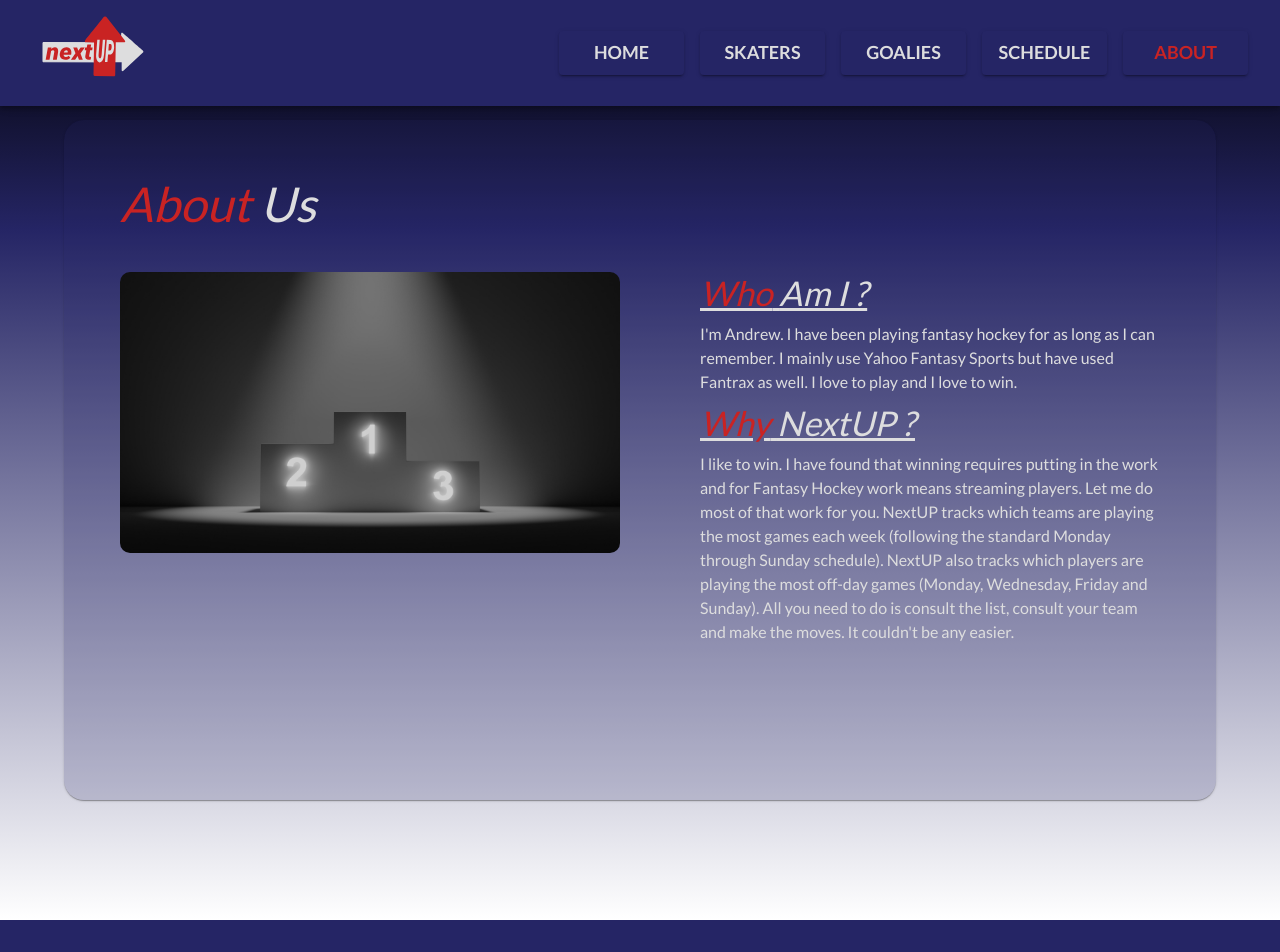
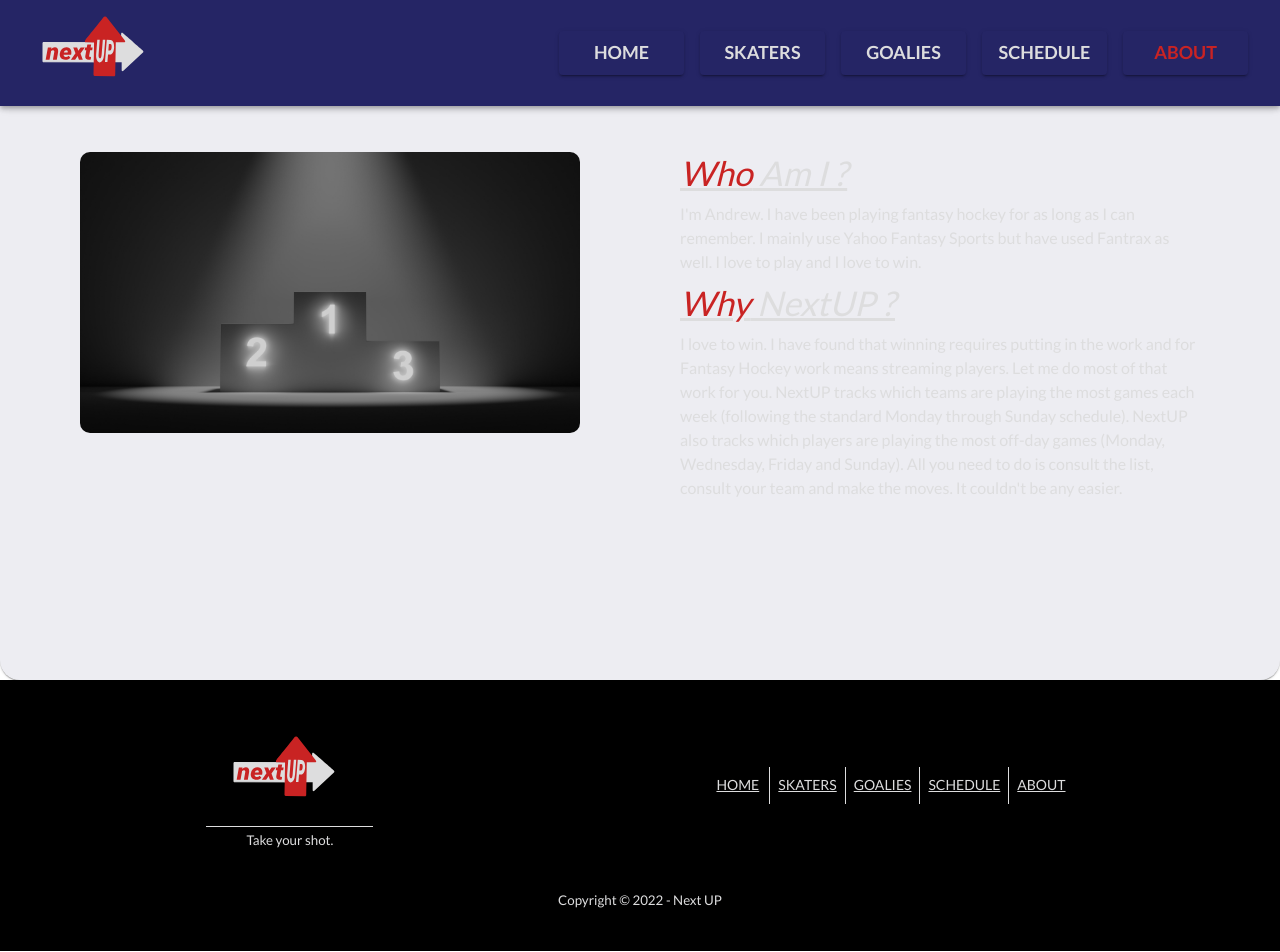
Before and after one commit to apreynolds1989/nextUP, a React (Create React App) app: page /about in a window 1280 px wide. Shown: the top 952 px of the page. Built offline with nearby package versions, Linux system fonts and the light colour scheme.

Commit message:
Updated styling

```diff
--- a/src/App.jsx
+++ b/src/App.jsx
@@ -1,6 +1,6 @@
 import React from 'react';
 import { ThemeProvider } from '@emotion/react';
-import { darkTheme } from './assets/theme';
+import { gtTheme } from './assets/theme';
 import { Landing } from './pages/Landing';
 import './index.css';
 import { CssBaseline, useMediaQuery } from '@mui/material';
@@ -16,7 +16,7 @@ export const App = () => {
     const isMobileSize = useMediaQuery('(max-width:600px)');
 
     return (
-        <ThemeProvider theme={darkTheme}>
+        <ThemeProvider theme={gtTheme}>
             <CssBaseline />
             <BrowserRouter>
                 <HeaderAppBar isMobileSize={isMobileSize} />
--- a/src/assets/theme.js
+++ b/src/assets/theme.js
@@ -9,11 +9,8 @@ export const palette = {
     gtBlue: '#252565',
 };
 
-export const darkTheme = createTheme({
+export const gtTheme = createTheme({
     palette: {
-        background: {
-            default: '#252565',
-        },
         primary: {
             main: '#252565',
         },
@@ -39,6 +36,15 @@ export const darkTheme = createTheme({
         h4: {
             textDecoration: 'underline',
             fontStyle: 'italic',
+        },
+    },
+});
+
+export const landingTheme = createTheme({
+    typography: {
+        fontFamily: ['lato', 'sans-serif'].join(','),
+        allVariants: {
+            color: palette.gtWhite,
         },
     },
     components: {
@@ -89,12 +95,18 @@ export const playersSx = {
     },
 };
 
-export const pagesOuterCard = {
+export const tableContainer = {
     borderRadius: 5,
-    margin: 'auto',
-    marginY: 15,
-    minWidth: '90%',
-    maxWidth: '500px',
+    margin: 0,
+    minWidth: '100vw',
     minHeight: '85vh',
-    backgroundColor: `${palette.gtBlue}30`,
+    backgroundColor: `${palette.gtBlue}15`,
 };
+
+export const bannerSX = {
+    minWidth: '100vw',
+    marginTop: 15,
+    marginBottom: 5,
+    marginX: 0,
+    paddingBottom: 5,
+};
--- /dev/null
+++ b/src/components/Banner.jsx
@@ -0,0 +1,24 @@
+import { Box, Typography } from '@mui/material';
+import { Container } from '@mui/system';
+import React from 'react';
+import { bannerSX } from '../assets/theme';
+import { palette } from '../assets/theme';
+
+export const Banner = ({ title }) => {
+    return (
+        <Container sx={bannerSX}>
+            <Box>
+                <Typography
+                    variant='h1'
+                    sx={{
+                        paddingX: 10,
+                        paddingTop: 5,
+                        color: palette.gtRed,
+                    }}
+                >
+                    {title}
+                </Typography>
+            </Box>
+        </Container>
+    );
+};
--- a/src/components/Footer.jsx
+++ b/src/components/Footer.jsx
@@ -3,6 +3,7 @@ import { Link, Outlet, useLocation } from 'react-router-dom';
 import Box from '@mui/material/Box';
 import Button from '@mui/material/Button';
 import { NextUpLogo } from './NextUpLogo';
+import { palette } from '../assets/theme';
 
 const pages = [
     {
@@ -37,8 +38,8 @@ export const Footer = () => {
             <Box
                 mx={0}
                 sx={{
-                    backgroundColor: 'white',
-                    color: 'black',
+                    backgroundColor: 'black',
+                    color: palette.gtWhite,
                 }}
             >
                 <Box
@@ -70,7 +71,7 @@ export const Footer = () => {
                             </Link>
                             <Box
                                 borderTop={1}
-                                borderColor='black'
+                                borderColor={palette.gtWhite}
                                 sx={{ paddingX: 5 }}
                             >
                                 <small>Take your shot.</small>
@@ -80,7 +81,7 @@ export const Footer = () => {
                             display='flex'
                             justifyContent='center'
                             alignItems='center'
-                            borderColor='white'
+                            borderColor={palette.gtWhite}
                             sx={{
                                 borderBottom: {
                                     xs: 1,
@@ -109,13 +110,13 @@ export const Footer = () => {
                                             display: 'block',
                                             fontSize: '14px',
                                             borderRight: borderSize,
-                                            borderColor: 'black',
+                                            borderColor: palette.gtWhite,
                                             borderRadius: 0,
                                         }}
                                     >
                                         <Link
                                             to={`/${page.route}`}
-                                            style={{ color: 'black' }}
+                                            style={{ color: palette.gtWhite }}
                                         >
                                             {page.title}
                                         </Link>
--- a/src/pages/About.jsx
+++ b/src/pages/About.jsx
@@ -1,12 +1,12 @@
 import React from 'react';
 import { Box, Card, CardContent, Typography } from '@mui/material';
-import { pagesOuterCard } from '../assets/theme';
+import { tableContainer } from '../assets/theme';
 import { palette } from '../assets/theme';
 import podium from '../assets/img/podium.jpg';
 
 export const About = () => {
     return (
-        <Card sx={pagesOuterCard}>
+        <Card sx={tableContainer}>
             <CardContent>
                 <Box
                     sx={{
@@ -93,7 +93,7 @@ export const About = () => {
                                     marginBottom: 1,
                                 }}
                             >
-                                I like to win. I have found that winning
+                                I love to win. I have found that winning
                                 requires putting in the work and for Fantasy
                                 Hockey work means streaming players. Let me do
                                 most of that work for you. NextUP tracks which
--- a/src/pages/Goalies.jsx
+++ b/src/pages/Goalies.jsx
@@ -1,27 +1,19 @@
 import React from 'react';
-import { Card, CardContent, Typography } from '@mui/material';
-import { playersSx, pagesOuterCard } from '../assets/theme';
+import { playersSx, tableContainer } from '../assets/theme';
 import { Container } from '@mui/system';
+import { Banner } from '../components/Banner';
 
 export const Goalies = () => {
     return (
-        <Card sx={pagesOuterCard}>
-            <CardContent>
-                <Typography
-                    variant='h1'
-                    sx={{
-                        paddingX: 10,
-                        paddingTop: 5,
-                    }}
-                >
-                    GOALIES
-                </Typography>
+        <>
+            <Banner title='GOALIES' />
             <Container
                 disableGutters
                 sx={{
                     marginX: 0,
                     display: 'flex',
                     flexDirection: 'row',
+                    ...tableContainer,
                 }}
             >
                 <Container
@@ -34,7 +26,6 @@ export const Goalies = () => {
                 </Container>
                 <Container sx={playersSx.goaliesPopContainer}></Container>
             </Container>
-            </CardContent>
-        </Card>
+        </>
     );
 };
--- a/src/pages/Landing.jsx
+++ b/src/pages/Landing.jsx
@@ -1,14 +1,24 @@
 import React from 'react';
-import { Button, Grid, Container, Typography } from '@mui/material';
+import { ThemeProvider } from '@emotion/react';
+import {
+    Button,
+    Grid,
+    Container,
+    Typography,
+    CssBaseline,
+} from '@mui/material';
 import { NextUpLogo } from '../components/NextUpLogo';
 import { SplashBackground } from '../components/SplashBackground';
 import { SkatersPuck } from '../components/SkatersPuck';
 import { GoaliesPuck } from '../components/GoaliesPuck';
 import { SchedulePuck } from '../components/SchedulePuck';
 import { Link } from 'react-router-dom';
+import { landingTheme } from '../assets/theme';
 
 export const Landing = () => {
     return (
+        <ThemeProvider theme={landingTheme}>
+            <CssBaseline />
             <Grid
                 container
                 alignItems='center'
@@ -73,5 +83,6 @@ export const Landing = () => {
                     </Button>
                 </Grid>
             </Grid>
+        </ThemeProvider>
     );
 };
--- a/src/pages/Schedule.jsx
+++ b/src/pages/Schedule.jsx
@@ -1,27 +1,19 @@
 import React from 'react';
-import { Card, CardContent, Typography } from '@mui/material';
-import { pagesOuterCard } from '../assets/theme';
+import { tableContainer } from '../assets/theme';
 import { Container } from '@mui/system';
+import { Banner } from '../components/Banner';
 
 export const Schedule = () => {
     return (
-        <Card sx={pagesOuterCard}>
-            <CardContent>
-                <Typography
-                    variant='h1'
-                    sx={{
-                        paddingX: 10,
-                        paddingTop: 5,
-                    }}
-                >
-                    SCHEDULE
-                </Typography>
+        <>
+            <Banner title='SCHEDULE' />
             <Container
                 disableGutters
                 sx={{
                     marginX: 0,
                     display: 'flex',
                     flexDirection: 'row',
+                    ...tableContainer,
                 }}
             >
                 <Container
@@ -33,7 +25,6 @@ export const Schedule = () => {
                     Schedule to come
                 </Container>
             </Container>
-            </CardContent>
-        </Card>
+        </>
     );
 };
--- a/src/pages/Skaters.jsx
+++ b/src/pages/Skaters.jsx
@@ -1,27 +1,19 @@
 import React from 'react';
-import { Card, CardContent, Typography } from '@mui/material';
-import { playersSx, pagesOuterCard } from '../assets/theme';
+import { playersSx, tableContainer } from '../assets/theme';
 import { Container } from '@mui/system';
+import { Banner } from '../components/Banner';
 
 export const Skaters = () => {
     return (
-        <Card sx={pagesOuterCard}>
-            <CardContent>
-                <Typography
-                    variant='h1'
-                    sx={{
-                        paddingX: 10,
-                        paddingTop: 5,
-                    }}
-                >
-                    SKATERS
-                </Typography>
+        <>
+            <Banner title='SKATERS' />
             <Container
                 disableGutters
                 sx={{
                     marginX: 0,
                     display: 'flex',
                     flexDirection: 'row',
+                    ...tableContainer,
                 }}
             >
                 <Container
@@ -34,8 +26,7 @@ export const Skaters = () => {
                 </Container>
                 <Container sx={playersSx.skatersPopContainer}></Container>
             </Container>
-            </CardContent>
-        </Card>
+        </>
     );
 };
 
```
Lines whose indentation alone changed are shown as unchanged.
